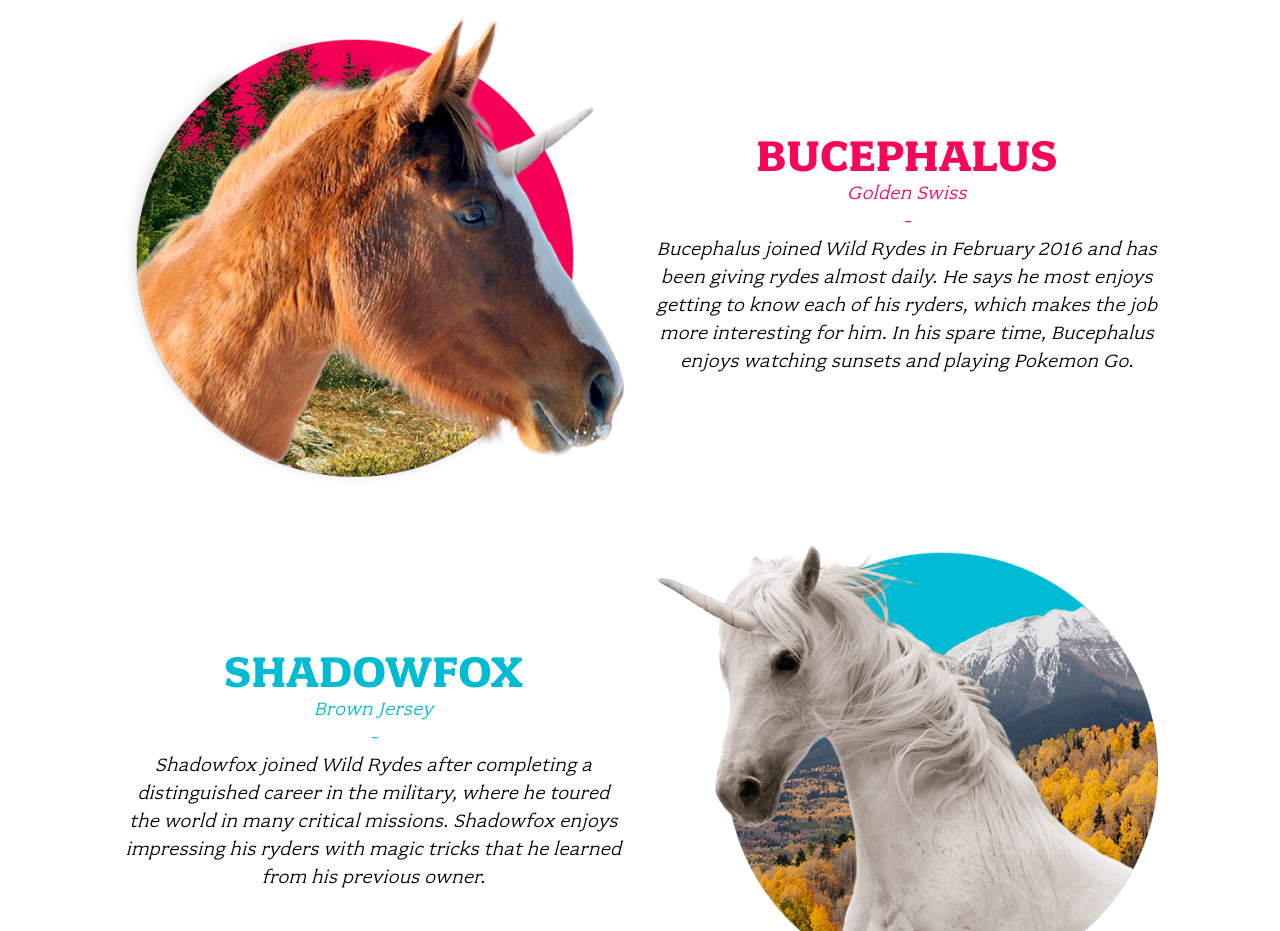
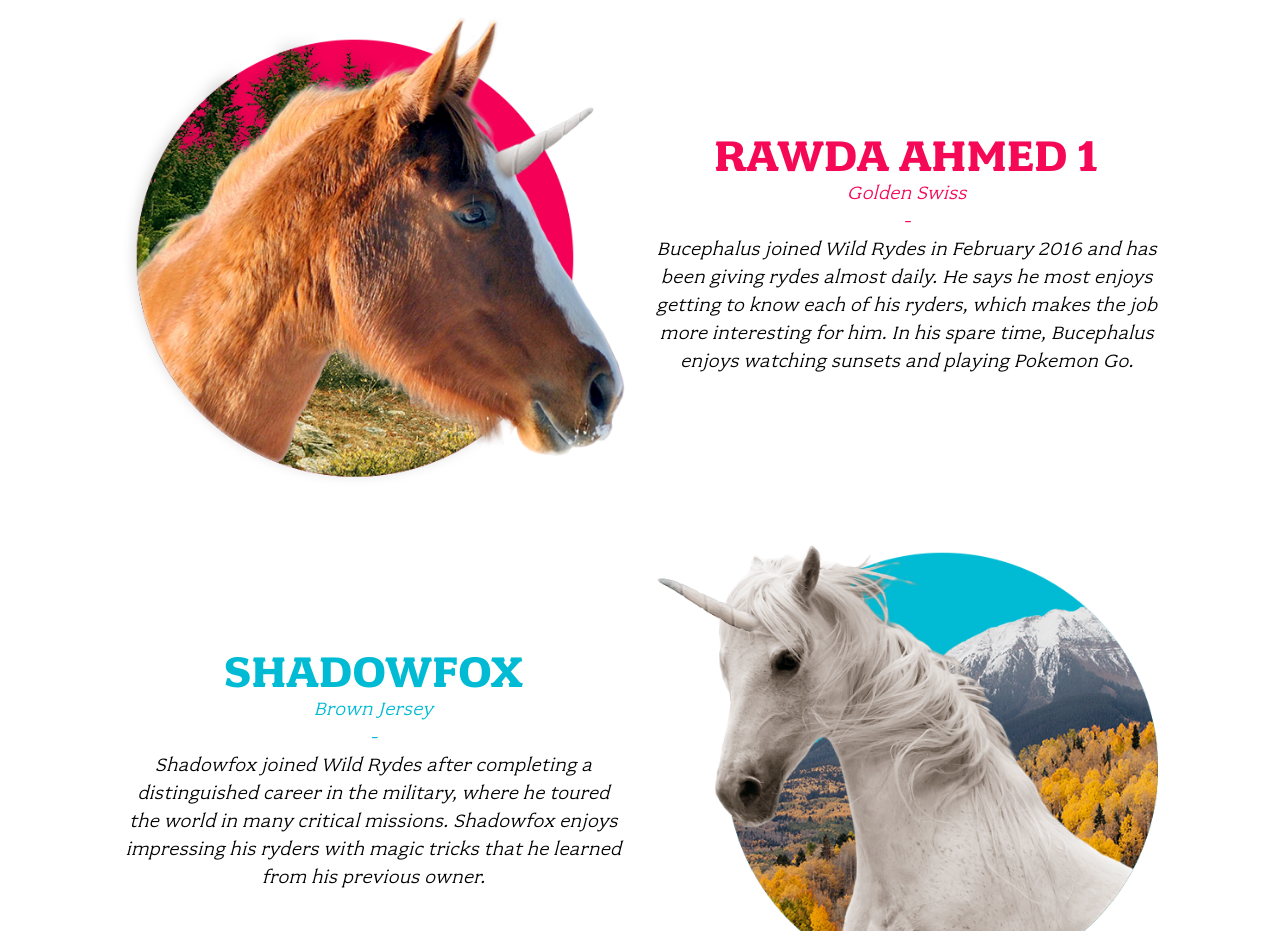
Before and after one commit to ButterCup96/wildrydes, a plain HTML site: page unicorns.html in a window 1280 px wide. Shown: the part 860-1791 px from the top of the page. Drawn offline with Linux system fonts and the light colour scheme.

Commit message:
Update unicorns.html

```diff
--- a/unicorns.html
+++ b/unicorns.html
@@ -55,7 +55,7 @@
         </div>
 
         <div class="columns medium-7 large-6 xlarge-5 xxlarge-4">
-          <h2 class="title">Bucephalus</h2>
+          <h2 class="title">Rawda Ahmed 1 </h2>
           <div class="subtitle">Golden Swiss</div>
           <p class="content">
             Bucephalus joined Wild Rydes in February 2016 and has been giving rydes almost daily. He says he most enjoys getting to know each of his ryders, which makes the job more interesting for him. In his spare time, Bucephalus enjoys watching sunsets and playing Pokemon Go.
```
